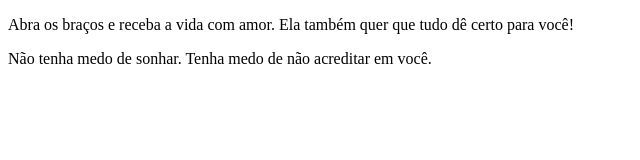
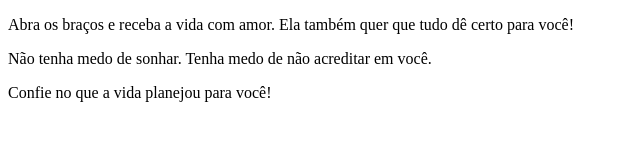
Before and after one commit to BrunaMonteiro2/bootcamp-devjr-projeto01, a plain HTML site: page index.html in a window 1280 px wide. Shown: the whole page, without its empty margins (0-640 px from the left). Drawn offline with Linux system fonts and the light colour scheme.

Commit message:
frase motivacional 3

```diff
--- a/index.html
+++ b/index.html
@@ -8,5 +8,6 @@
 <body>
     <p>Abra os braços e receba a vida com amor. Ela também quer que tudo dê certo para você!</p>
     <p>Não tenha medo de sonhar. Tenha medo de não acreditar em você.</p>
+    <p>Confie no que a vida planejou para você!</p>
 </body>
 </html>
```
